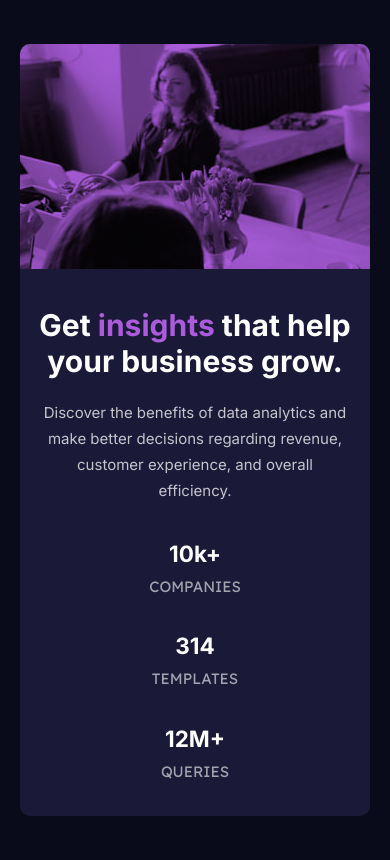
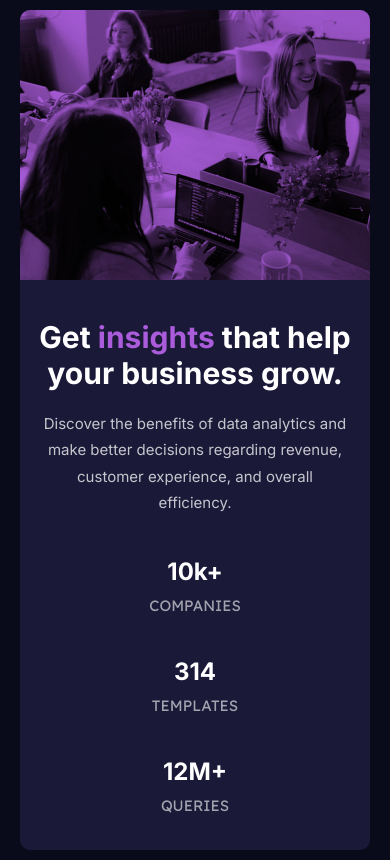
Before and after one commit to emilyw12/preview-card-challenge, a plain HTML site: page index.html in a window 390 px wide. Drawn offline with Linux system fonts and the light colour scheme.

Commit message:
Introduce image responsiveness

```diff
--- a/index.html
+++ b/index.html
@@ -2,13 +2,12 @@
 <html lang="en">
 <head>
   <meta charset="UTF-8">
-  <meta name="viewport" content="width=device-width, initial-scale=1.0"> <!-- displays site properly based on user's device -->
+  <meta name="viewport" content="width=device-width, initial-scale=1.0">
 
   <link rel="icon" type="image/png" sizes="32x32" href="./images/favicon-32x32.png">
 
   <title>Frontend Mentor | Stats preview card component</title>
 
-  <!-- Feel free to remove these styles or customise in your own stylesheet 👍 -->
   <link href="styles.css" rel="stylesheet">
   <link rel="stylesheet" href="https://fonts.googleapis.com/css?family=Inter:400,700">
   <link rel="stylesheet" href="https://fonts.googleapis.com/css?family=Lexend+Deca:400">
@@ -17,37 +16,37 @@
 </head>
 <body>
 
-  <div id="card">
+  <main>
+    <div id="card" class="card">
 
-    <div id="card-img-container">
-      <img src="images/image-header-desktop.jpg" alt="Employees in an office sitting at a table">
+      <div class="card-child card-img-container">
+        <img srcset="images/image-header-mobile.jpg 654w, images/image-header-desktop 540w"
+        sizes="(max-width:549px) 654px, 540px"
+        src="images/image-header-desktop.jpg"
+        alt="Employees in an office sitting at a table">
       </div>
 
-    <div id="card-text">
+      <div class="card-child card-text">
         <h1>Get <span style="color:hsl(277, 64%, 61%);">insights</span> that help your business grow.</h1>
         <p>Discover the benefits of data analytics and make better decisions regarding revenue, customer experience, and overall efficiency.</p>
 
-      <div id="card-stats">
+        <div class="stats-container">
           <div class="stat">
-          <h2>10k+</h2>
-          <p>COMPANIES</p>
+            <p class="stat-number">10k+</p>
+            <p class="stat-description">COMPANIES</p>
           </div>
           <div class="stat">
-          <h2>314</h2>
-          <p>TEMPLATES</p>
+            <p class="stat-number">314</p>
+            <p class="stat-description">TEMPLATES</p>
           </div>
           <div class="stat">
-          <h2>12M+</h2>
-          <p>QUERIES</p>
+            <p class="stat-number">12M+</p>
+            <p class="stat-description">QUERIES</p>
           </div>
         </div>
       </div>
+    </div>
+  </main>
 
-  </div>
-
-<!--   <div class="attribution">
-    Challenge by <a href="https://www.frontendmentor.io?ref=challenge" target="_blank">Frontend Mentor</a>.
-    Coded by <a href="#">Emily Wu</a>.
-  </div> -->
 </body>
 </html>
--- a/styles.css
+++ b/styles.css
@@ -2,18 +2,18 @@ body {
 	background-color: hsl(233, 47%, 7%);
 	font-size: 15px;
 	display: flex;
-	height: 100vh;
+	min-height: 100vh;
 	justify-content: center;
 	align-items: center;
 }
 
-h1, h2 {
+h1, .stat-number {
 	font-family: 'Inter', sans-serif;
 	color:  hsl(0, 0%, 100%);
 	font-weight: 700;
 }
 
-#card {
+.card {
 	background-color: hsl(244, 38%, 16%);
 	border-radius: 10px;
 	box-shadow: 10px black;
@@ -21,30 +21,31 @@ h1, h2 {
 	max-width: 350px;
 }
 
-#card-img-container {
+.card-img-container {
 	background-color: hsl(277, 64%, 61%);
-	height: 225px;
+	height: 18em;
 	overflow: hidden;
 }
 
-#card-img-container img {
-	object-fit: cover;
+.card-img-container img {
 	mix-blend-mode: multiply;
+	display: block;
+	height: 100%;
 }
 
-#card-text {
+.card-text {
 	text-align: center;
 	padding: 1.25em;
 }
 
-#card-text > p {
+.card-text > p {
 	font-family: 'Inter', sans-serif;
 	color: hsla(0, 0%, 100%, 0.75);
 	font-weight: 400;
 	line-height: 175%;
 }
 
-#card-stats {
+.stats-container {
 	display: flex;
 	flex-direction: column;
 }
@@ -53,26 +54,27 @@ h1, h2 {
 	margin: .1em;
 }
 
-.stat > p {
+.stat-description {
 	font-family: 'Lexend Deca', sans-serif;
 	color: hsla(0, 0%, 100%, 0.6);
 	font-weight: 400;
 	margin-top: 10px;
 }
 
-.stat > h2 {
+.stat-number {
+	font-size: 1.5rem;
 	margin-bottom: 0;
 }
 
 @media screen and (min-width:  550px) {
-	#card {
+	.card {
 		display: flex;
 		flex-direction: row-reverse;
-		height: 45%;
 		max-width: 1000px;
+		height: 28em;
 	}
 
-	#card-stats {
+	.stats-container {
 		flex-direction: row;
 		margin-top: 40px;
 	}
@@ -81,16 +83,18 @@ h1, h2 {
 		margin-right: 30px;
 	}
 
-	#card-text {
+	.card-child {
 		flex: 1 1 50%;
+	}
+
+	.card-text {
 		text-align: left;
 		padding: 3em;
 		padding-right: 6em;
 		box-sizing: border-box;
 	}
 
-	#card-img-container {
-		flex: 1 1 50%;
+	.card-img-container {
 		height: 100%;
 		min-height: 100%;
 		min-width: 50%;
```
Also changed, not shown: 1 other file. Lines whose indentation alone changed are shown as unchanged.
